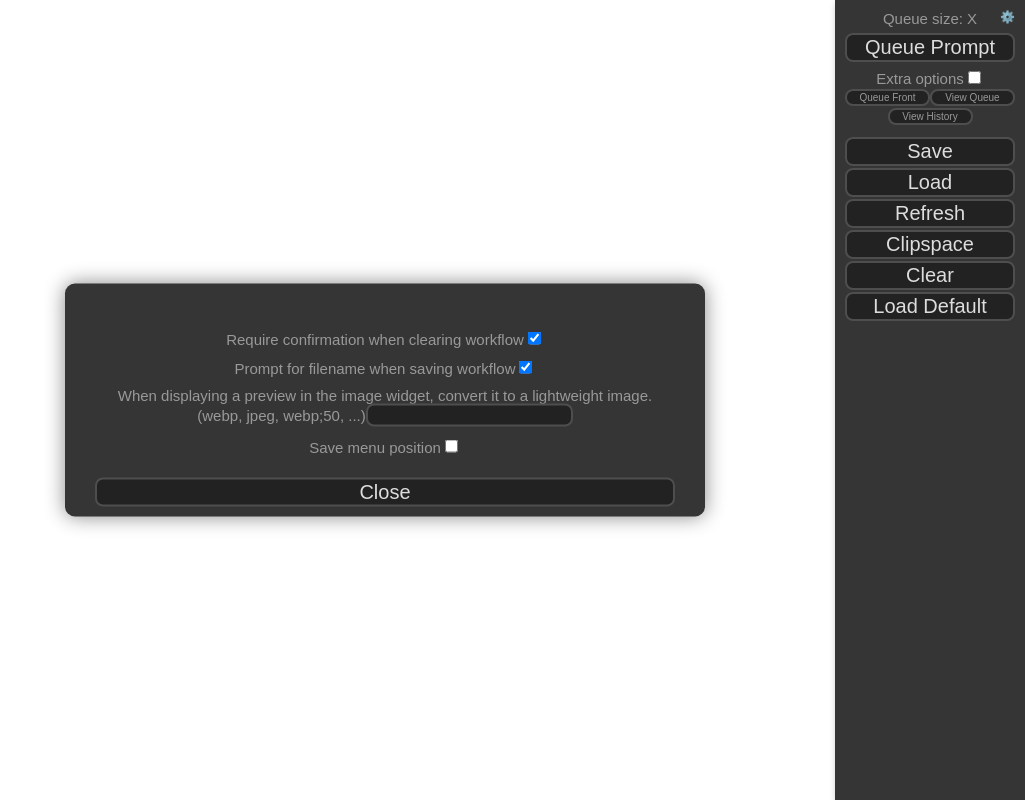
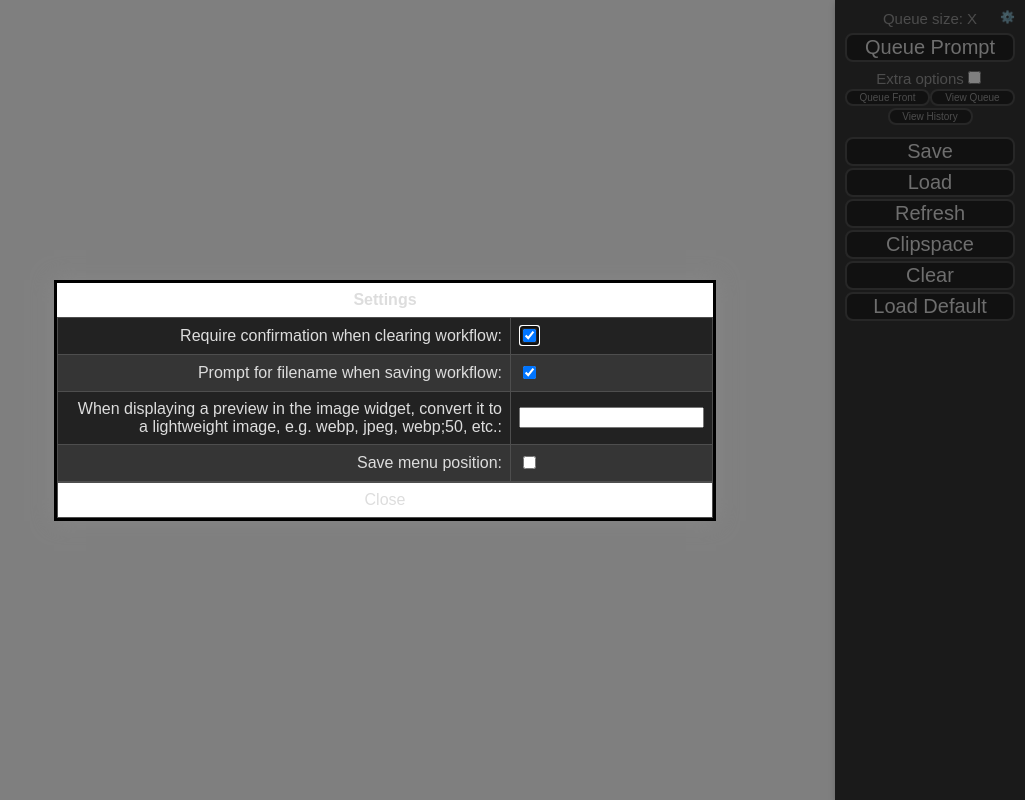
Before and after one commit to snow19941028/ComfyUI, a plain HTML site: page web/index.html in a window 1280 px wide. Both pictures are taken after a click on the button "⚙️". Shown: the whole page, without its empty margins (255-1280 px from the left). Drawn offline with Linux system fonts and the light colour scheme; no server answers.

Commit message:
Beautify settings dialog

```diff
--- a/web/extensions/core/slotDefaults.js
+++ b/web/extensions/core/slotDefaults.js
@@ -10,7 +10,7 @@ app.registerExtension({
 		LiteGraph.middle_click_slot_add_default_node = true;
 		this.suggestionsNumber = app.ui.settings.addSetting({
 			id: "Comfy.NodeSuggestions.number",
-			name: "number of nodes suggestions",
+			name: "Number of nodes suggestions",
 			type: "slider",
 			attrs: {
 				min: 1,
--- a/web/scripts/ui.js
+++ b/web/scripts/ui.js
@@ -1,18 +1,25 @@
-import { api } from "./api.js";
+import {api} from "./api.js";
 
 export function $el(tag, propsOrChildren, children) {
 	const split = tag.split(".");
 	const element = document.createElement(split.shift());
+	if (split.length > 0) {
 		element.classList.add(...split);
+	}
+
 	if (propsOrChildren) {
 		if (Array.isArray(propsOrChildren)) {
 			element.append(...propsOrChildren);
 		} else {
-			const { parent, $: cb, dataset, style } = propsOrChildren;
+			const {parent, $: cb, dataset, style} = propsOrChildren;
 			delete propsOrChildren.parent;
 			delete propsOrChildren.$;
 			delete propsOrChildren.dataset;
 			delete propsOrChildren.style;
+
+			if (Object.hasOwn(propsOrChildren, "for")) {
+				element.setAttribute("for", propsOrChildren.for)
+			}
 
 			if (style) {
 				Object.assign(element.style, style);
@@ -119,6 +126,7 @@ function dragElement(dragEl, settings) {
 			savePos = value;
 		},
 	});
+
 	function dragMouseDown(e) {
 		e = e || window.event;
 		e.preventDefault();
@@ -161,8 +169,8 @@ function dragElement(dragEl, settings) {
 
 export class ComfyDialog {
 	constructor() {
-		this.element = $el("div.comfy-modal", { parent: document.body }, [
-			$el("div.comfy-modal-content", [$el("p", { $: (p) => (this.textElement = p) }), ...this.createButtons()]),
+		this.element = $el("div.comfy-modal", {parent: document.body}, [
+			$el("div.comfy-modal-content", [$el("p", {$: (p) => (this.textElement = p)}), ...this.createButtons()]),
 		]);
 	}
 
@@ -193,7 +201,22 @@ export class ComfyDialog {
 class ComfySettingsDialog extends ComfyDialog {
 	constructor() {
 		super();
-		this.element.classList.add("comfy-settings");
+		this.element = $el("dialog", {
+			id: "comfy-settings-dialog",
+			parent: document.body,
+		}, [
+			$el("table.comfy-modal-content.comfy-table", [
+				$el("caption", {textContent: "Settings"}),
+				$el("tbody", {$: (tbody) => (this.textElement = tbody)}),
+				$el("button", {
+					type: "button",
+					textContent: "Close",
+					onclick: () => {
+						this.element.close();
+					},
+				}),
+			]),
+		]);
 		this.settings = [];
 	}
 
@@ -208,15 +231,16 @@ class ComfySettingsDialog extends ComfyDialog {
 		localStorage[settingId] = JSON.stringify(value);
 	}
 
-	addSetting({ id, name, type, defaultValue, onChange, attrs = {}, tooltip = "", }) {
+	addSetting({id, name, type, defaultValue, onChange, attrs = {}, tooltip = "",}) {
 		if (!id) {
 			throw new Error("Settings must have an ID");
 		}
+
 		if (this.settings.find((s) => s.id === id)) {
-			throw new Error("Setting IDs must be unique");
+			throw new Error(`Setting ${id} of type ${type} must have a unique ID.`);
 		}
 
-		const settingId = "Comfy.Settings." + id;
+		const settingId = `Comfy.Settings.${id}`;
 		const v = localStorage[settingId];
 		let value = v == null ? defaultValue : JSON.parse(v);
 
@@ -234,34 +258,50 @@ class ComfySettingsDialog extends ComfyDialog {
 					localStorage[settingId] = JSON.stringify(v);
 					value = v;
 				};
+				value = this.getSettingValue(id, defaultValue);
 
 				let element;
-				value = this.getSettingValue(id, defaultValue);
+				const htmlID = id.replaceAll(".", "-");
+
+				const labelCell = $el("td", [
+					$el("label", {
+						for: htmlID,
+						classList: [tooltip !== "" ? "comfy-tooltip-indicator" : ""],
+						textContent: name.endsWith(":") ? name : `${name}:`,
+					})
+				]);
 
 				if (typeof type === "function") {
 					element = type(name, setter, value, attrs);
 				} else {
 					switch (type) {
 						case "boolean":
-							element = $el("div", [
-								$el("label", { textContent: name || id }, [
+							element = $el("tr", [
+								labelCell,
+								$el("td", [
 									$el("input", {
+										id: htmlID,
 										type: "checkbox",
-										checked: !!value,
-										oninput: (e) => {
-											setter(e.target.checked);
+										checked: value,
+										onchange: (event) => {
+											const isChecked = event.target.checked;
+											if (onChange !== undefined) {
+												onChange(isChecked)
+											}
+											this.setSettingValue(id, isChecked);
 										},
-										...attrs
 									}),
 								]),
-							]);
+							])
 							break;
 						case "number":
-							element = $el("div", [
-								$el("label", { textContent: name || id }, [
+							element = $el("tr", [
+								labelCell,
+								$el("td", [
 									$el("input", {
 										type,
 										value,
+										id: htmlID,
 										oninput: (e) => {
 											setter(e.target.value);
 										},
@@ -271,46 +311,62 @@ class ComfySettingsDialog extends ComfyDialog {
 							]);
 							break;
 						case "slider":
-							element = $el("div", [
-								$el("label", { textContent: name }, [
+							element = $el("tr", [
+								labelCell,
+								$el("td", [
+									$el("div", {
+										style: {
+											display: "grid",
+											gridAutoFlow: "column",
+										},
+									}, [
 										$el("input", {
+											...attrs,
+											value,
 											type: "range",
-										value,
 											oninput: (e) => {
 												setter(e.target.value);
 												e.target.nextElementSibling.value = e.target.value;
 											},
-										...attrs
 										}),
 										$el("input", {
+											...attrs,
+											value,
+											id: htmlID,
 											type: "number",
-										value,
+											style: {maxWidth: "4rem"},
 											oninput: (e) => {
 												setter(e.target.value);
 												e.target.previousElementSibling.value = e.target.value;
 											},
-										...attrs
 										}),
+									]),
 								]),
 							]);
 							break;
+						case "text":
 						default:
-							console.warn("Unsupported setting type, defaulting to text");
-							element = $el("div", [
-								$el("label", { textContent: name || id }, [
+							if (type !== "text") {
+								console.warn(`Unsupported setting type '${type}, defaulting to text`);
+							}
+
+							element = $el("tr", [
+								labelCell,
+								$el("td", [
 									$el("input", {
 										value,
+										id: htmlID,
 										oninput: (e) => {
 											setter(e.target.value);
 										},
-										...attrs
+										...attrs,
 									}),
 								]),
 							]);
 							break;
 					}
 				}
-				if(tooltip) {
+				if (tooltip) {
 					element.title = tooltip;
 				}
 
@@ -330,13 +386,16 @@ class ComfySettingsDialog extends ComfyDialog {
 	}
 
 	show() {
-		super.show();
-		Object.assign(this.textElement.style, {
-			display: "flex",
-			flexDirection: "column",
-			gap: "10px"
-		});
-		this.textElement.replaceChildren(...this.settings.map((s) => s.render()));
+		this.textElement.replaceChildren(
+			$el("tr", {
+				style: {display: "none"},
+			}, [
+				$el("th"),
+				$el("th", {style: {width: "33%"}})
+			]),
+			...this.settings.map((s) => s.render()),
+		)
+		this.element.showModal();
 	}
 }
 
@@ -369,7 +428,7 @@ class ComfyList {
 							name: "Delete",
 							cb: () => api.deleteItem(this.#type, item.prompt[1]),
 						};
-						return $el("div", { textContent: item.prompt[0] + ": " }, [
+						return $el("div", {textContent: item.prompt[0] + ": "}, [
 							$el("button", {
 								textContent: "Load",
 								onclick: () => {
@@ -398,7 +457,7 @@ class ComfyList {
 						await this.load();
 					},
 				}),
-				$el("button", { textContent: "Refresh", onclick: () => this.load() }),
+				$el("button", {textContent: "Refresh", onclick: () => this.load()}),
 			])
 		);
 	}
@@ -475,8 +534,8 @@ export class ComfyUI {
 		 */
 		const previewImage = this.settings.addSetting({
 			id: "Comfy.PreviewFormat",
-			name: "When displaying a preview in the image widget, convert it to a lightweight image. (webp, jpeg, webp;50, ...)",
-			type: "string",
+			name: "When displaying a preview in the image widget, convert it to a lightweight image, e.g. webp, jpeg, webp;50, etc.",
+			type: "text",
 			defaultValue: "",
 		});
 
@@ -484,18 +543,25 @@ export class ComfyUI {
 			id: "comfy-file-input",
 			type: "file",
 			accept: ".json,image/png,.latent",
-			style: { display: "none" },
+			style: {display: "none"},
 			parent: document.body,
 			onchange: () => {
 				app.handleFile(fileInput.files[0]);
 			},
 		});
 
-		this.menuContainer = $el("div.comfy-menu", { parent: document.body }, [
-			$el("div.drag-handle", { style: { overflow: "hidden", position: "relative", width: "100%", cursor: "default" } }, [
+		this.menuContainer = $el("div.comfy-menu", {parent: document.body}, [
+			$el("div.drag-handle", {
+				style: {
+					overflow: "hidden",
+					position: "relative",
+					width: "100%",
+					cursor: "default"
+				}
+			}, [
 				$el("span.drag-handle"),
-				$el("span", { $: (q) => (this.queueSize = q) }),
-				$el("button.comfy-settings-btn", { textContent: "⚙️", onclick: () => this.settings.show() }),
+				$el("span", {$: (q) => (this.queueSize = q)}),
+				$el("button.comfy-settings-btn", {textContent: "⚙️", onclick: () => this.settings.show()}),
 			]),
 			$el("button.comfy-queue-btn", {
 				id: "queue-button",
@@ -503,7 +569,7 @@ export class ComfyUI {
 				onclick: () => app.queuePrompt(0, this.batchCount),
 			}),
 			$el("div", {}, [
-				$el("label", { innerHTML: "Extra options" }, [
+				$el("label", {innerHTML: "Extra options"}, [
 					$el("input", {
 						type: "checkbox",
 						onchange: (i) => {
@@ -514,14 +580,14 @@ export class ComfyUI {
 					}),
 				]),
 			]),
-			$el("div", { id: "extraOptions", style: { width: "100%", display: "none" } }, [
-				$el("label", { innerHTML: "Batch count" }, [
+			$el("div", {id: "extraOptions", style: {width: "100%", display: "none"}}, [
+				$el("label", {innerHTML: "Batch count"}, [
 					$el("input", {
 						id: "batchCountInputNumber",
 						type: "number",
 						value: this.batchCount,
 						min: "1",
-						style: { width: "35%", "margin-left": "0.4em" },
+						style: {width: "35%", "margin-left": "0.4em"},
 						oninput: (i) => {
 							this.batchCount = i.target.value;
 							document.getElementById("batchCountInputRange").value = this.batchCount;
@@ -547,7 +613,11 @@ export class ComfyUI {
 				]),
 			]),
 			$el("div.comfy-menu-btns", [
-				$el("button", { id: "queue-front-button", textContent: "Queue Front", onclick: () => app.queuePrompt(-1, this.batchCount) }),
+				$el("button", {
+					id: "queue-front-button",
+					textContent: "Queue Front",
+					onclick: () => app.queuePrompt(-1, this.batchCount)
+				}),
 				$el("button", {
 					$: (b) => (this.queue.button = b),
 					id: "comfy-view-queue-button",
@@ -582,12 +652,12 @@ export class ComfyUI {
 						}
 					}
 					const json = JSON.stringify(app.graph.serialize(), null, 2); // convert the data to a JSON string
-					const blob = new Blob([json], { type: "application/json" });
+					const blob = new Blob([json], {type: "application/json"});
 					const url = URL.createObjectURL(blob);
 					const a = $el("a", {
 						href: url,
 						download: filename,
-						style: { display: "none" },
+						style: {display: "none"},
 						parent: document.body,
 					});
 					a.click();
@@ -597,25 +667,33 @@ export class ComfyUI {
 					}, 0);
 				},
 			}),
-			$el("button", { id: "comfy-load-button", textContent: "Load", onclick: () => fileInput.click() }),
-			$el("button", { id: "comfy-refresh-button", textContent: "Refresh", onclick: () => app.refreshComboInNodes() }),
-			$el("button", { id: "comfy-clipspace-button", textContent: "Clipspace", onclick: () => app.openClipspace() }),
-			$el("button", { id: "comfy-clear-button", textContent: "Clear", onclick: () => {
+			$el("button", {id: "comfy-load-button", textContent: "Load", onclick: () => fileInput.click()}),
+			$el("button", {
+				id: "comfy-refresh-button",
+				textContent: "Refresh",
+				onclick: () => app.refreshComboInNodes()
+			}),
+			$el("button", {id: "comfy-clipspace-button", textContent: "Clipspace", onclick: () => app.openClipspace()}),
+			$el("button", {
+				id: "comfy-clear-button", textContent: "Clear", onclick: () => {
 					if (!confirmClear.value || confirm("Clear workflow?")) {
 						app.clean();
 						app.graph.clear();
 					}
-			}}),
-			$el("button", { id: "comfy-load-default-button", textContent: "Load Default", onclick: () => {
+				}
+			}),
+			$el("button", {
+				id: "comfy-load-default-button", textContent: "Load Default", onclick: () => {
 					if (!confirmClear.value || confirm("Load default workflow?")) {
 						app.loadGraphData()
 					}
-			}}),
+				}
+			}),
 		]);
 
 		dragElement(this.menuContainer, this.settings);
 
-		this.setStatus({ exec_info: { queue_remaining: "X" } });
+		this.setStatus({exec_info: {queue_remaining: "X"}});
 	}
 
 	setStatus(status) {
--- a/web/style.css
+++ b/web/style.css
@@ -8,6 +8,8 @@
 	--drag-text: #ccc;
 	--error-text: #ff4444;
 	--border-color: #4e4e4e;
+	--tr-even-bg-color: #222;
+	--tr-odd-bg-color: #353535;
 }
 
 @media (prefers-color-scheme: dark) {
@@ -246,6 +248,11 @@ button.comfy-queue-btn {
 	font-size: inherit;
 }
 
+.comfy-tooltip-indicator {
+	text-decoration: underline;
+	text-decoration-style: dashed;
+}
+
 @media only screen and (max-height: 850px) {
 	.comfy-menu {
 		top: 0 !important;
@@ -254,8 +261,9 @@ button.comfy-queue-btn {
 		right: 0 !important;
 		border-radius: 0;
 	}
+
 	.comfy-menu span.drag-handle {
-		visibility:hidden
+		visibility: hidden
 	}
 }
 
@@ -287,11 +295,74 @@ button.comfy-queue-btn {
 	border-radius: 12px 0 0 12px;
 }
 
+/* Dialogs */
+
+dialog {
+	box-shadow: 0 0 20px #888888;
+}
+
+dialog::backdrop {
+	background: rgba(0, 0, 0, 0.5);
+}
+
+#comfy-settings-dialog {
+	padding: 0;
+	width: 41rem;
+}
+
+#comfy-settings-dialog tr > td:first-child {
+	text-align: right;
+}
+
+#comfy-settings-dialog button {
+	background-color: var(--bg-color);
+	border: 1px var(--border-color) solid;
+	border-radius: 0;
+	color: var(--input-text);
+	font-size: 1rem;
+	padding: 0.5rem;
+}
+
+#comfy-settings-dialog button:hover {
+	background-color: var(--tr-odd-bg-color);
+}
+
+/* General CSS for tables */
+
+.comfy-table {
+	border-collapse: collapse;
+	color: var(--input-text);
+	font-family: Arial, sans-serif;
+	width: 100%;
+}
+
+.comfy-table caption {
+	background-color: var(--bg-color);
+	color: var(--input-text);
+	font-size: 1rem;
+	font-weight: bold;
+	padding: 8px;
+	text-align: center;
+}
+
+.comfy-table tr:nth-child(even) {
+	background-color: var(--tr-even-bg-color);
+}
+
+.comfy-table tr:nth-child(odd) {
+	background-color: var(--tr-odd-bg-color);
+}
+
+td, th {
+	border: 1px solid var(--border-color);
+	padding: 8px;
+}
+
 /* Context menu */
 
 .litegraph .dialog {
-	 z-index: 1;
-	 font-family: Arial, sans-serif;
+	z-index: 1;
+	font-family: Arial, sans-serif;
 }
 
 .litegraph .litemenu-entry.has_submenu {
```
Also changed, not shown: web/extensions/core/colorPalette.js (+56 -39 lines). Lines whose indentation alone changed are shown as unchanged.
